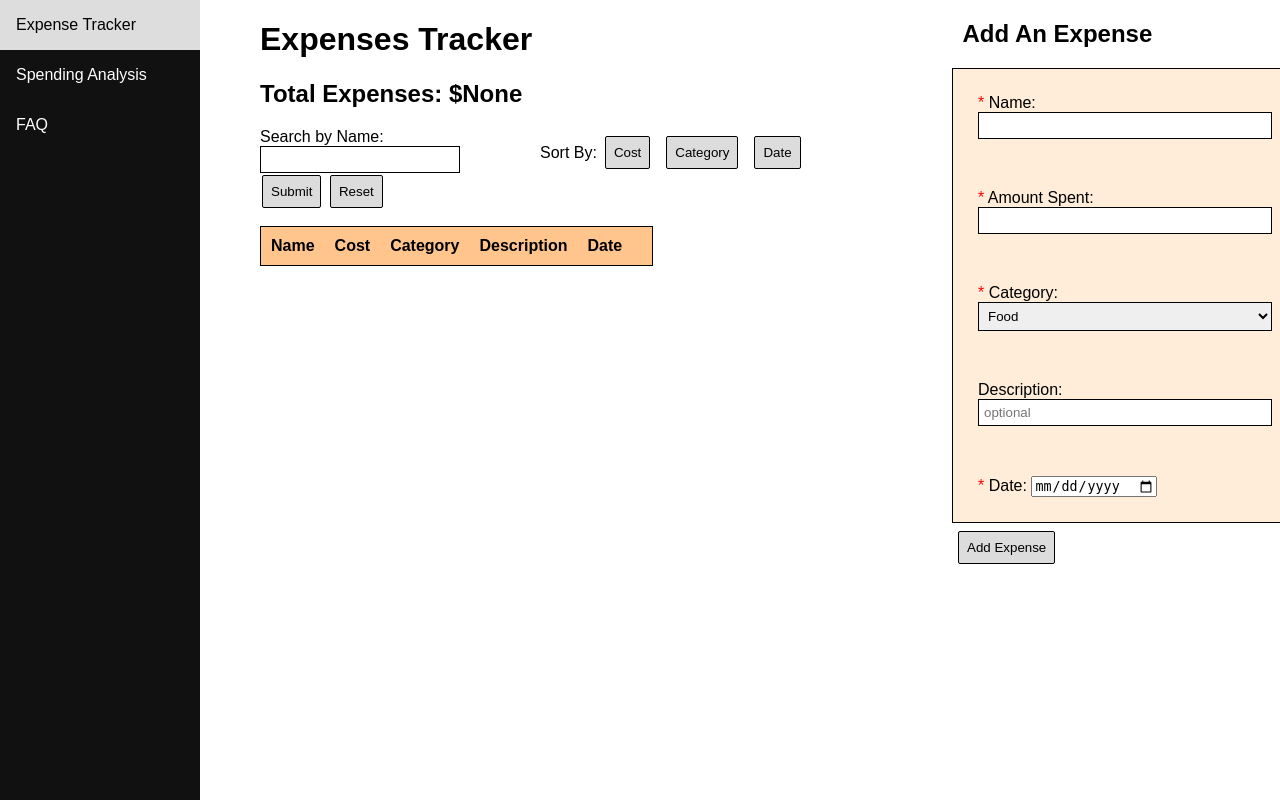
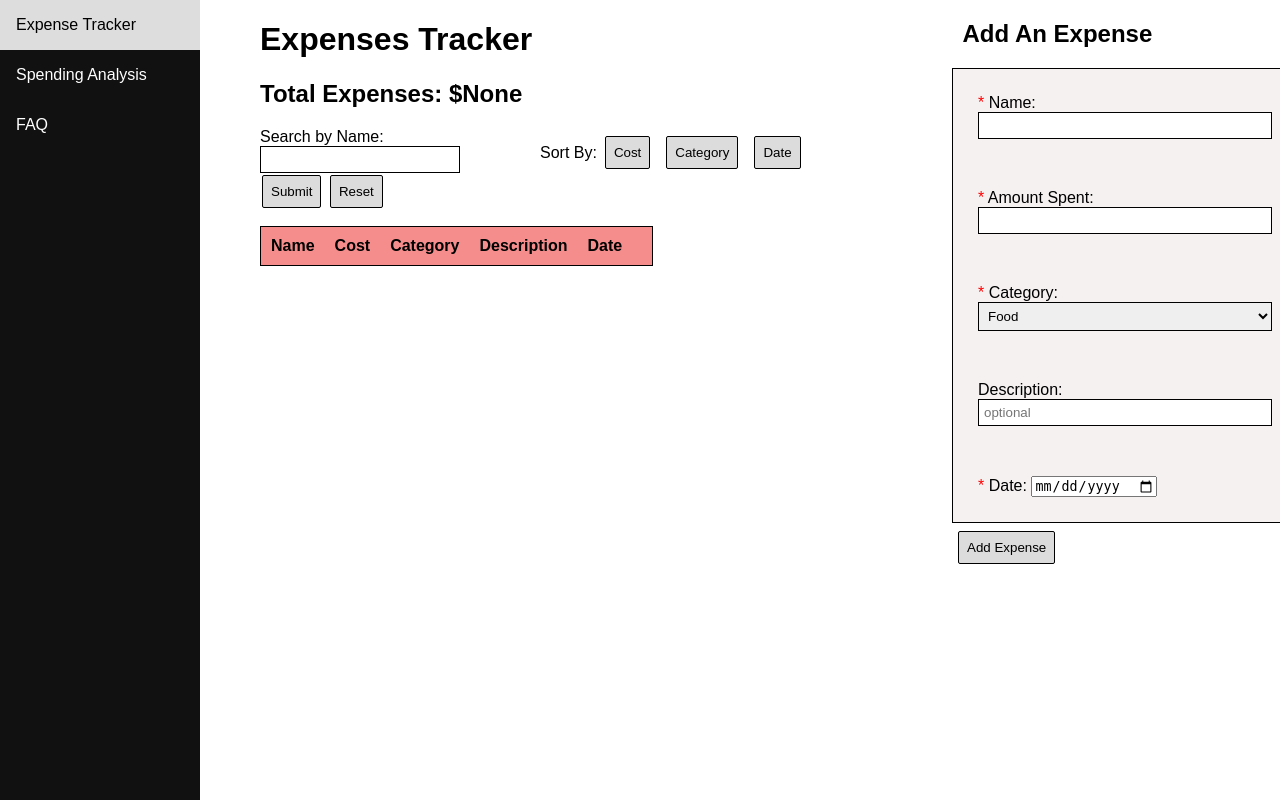
Before and after one commit to aflanders7/Finance_Tracker, a Flask app: page /expenses in a window 1280 px wide. Run offline with Flask 3, Linux system fonts and the light colour scheme; data that the repository does not hold is empty; some libraries are stand-ins or nearby versions.

Commit message:
color change

```diff
--- a/static/css/style.css
+++ b/static/css/style.css
@@ -1,7 +1,7 @@
 :root {
-  --dark: rgb(255, 205, 86);
-  --light: rgba(255, 159, 64, 0.2);
-  --medium: rgba(255, 159, 64, 0.6);
+  --dark: rgb(238, 65, 65);
+  --light: rgba(238, 65, 65, 0.2);
+  --medium: rgba(238, 65, 65, 0.6);
 }
 
 
@@ -95,7 +95,7 @@ input[type=text], input[type=number],select {
 
 fieldset {
   padding: 25px;
-  background-color: var(--light);
+  background-color: rgb(245, 241, 241);
   border: 1px solid black;
 }
 
--- a/templates/graph.html
+++ b/templates/graph.html
@@ -22,8 +22,6 @@
             <canvas id="myChart"></canvas>
         </div>
 
-
-
         <div style="height: 50vh; width: 70%">
             <canvas id="pieChart"></canvas>
         </div>
@@ -35,7 +33,7 @@
             const labels2 = {{ labels2 | tojson | safe}};
 
             const background = [
-                    'rgba(255, 99, 132, 0.2)',
+                    'rgba(255, 62, 62, 0.2)',
                     'rgba(255, 159, 64, 0.2)',
                     'rgba(255, 205, 86, 0.2)',
                     'rgba(75, 192, 192, 0.2)',
@@ -45,7 +43,7 @@
                     ];
 
             const border = [
-                    'rgb(255, 99, 132)',
+                    'rgb(255, 62, 62)',
                     'rgb(255, 159, 64)',
                     'rgb(255, 205, 86)',
                     'rgb(75, 192, 192)',
```
